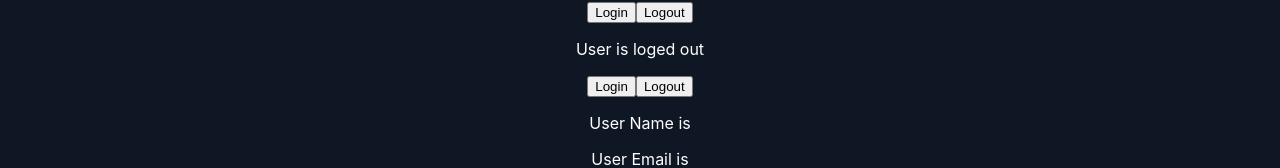
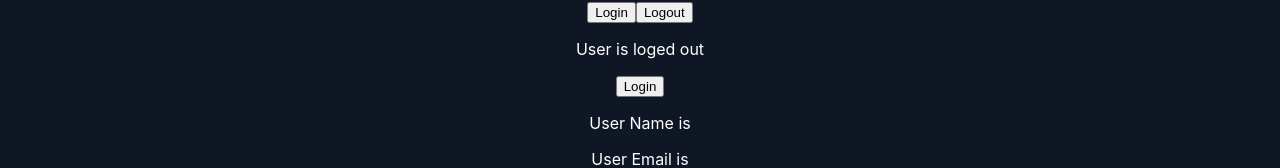
Before and after one commit to sigitariprasetyo/react-typescript, a React (Create React App) app: page / in a window 1280 px wide. Shown: the part 469-637 px from the top of the page. Built offline with nearby package versions, Linux system fonts and the light colour scheme.

Commit message:
usestate type assertion

```diff
--- a/src/components/useState/User.tsx
+++ b/src/components/useState/User.tsx
@@ -6,7 +6,7 @@ type AuthUset = {
 }
 
 export const User = () => {
-  const [user, setUser] = useState<AuthUset | null>(null)
+  const [user, setUser] = useState<AuthUset>({} as AuthUset)
 
   const handleLogin = () => {
     setUser({
@@ -15,16 +15,11 @@ export const User = () => {
     })
   }
 
-  const handleLogout = () => {
-    setUser(null)
-  }
-
   return (
     <>
       <button onClick={handleLogin}>Login</button>
-      <button onClick={handleLogout}>Logout</button>
-      <p>User Name is {user?.name}</p>
-      <p>User Email is {user?.email}</p>
+      <p>User Name is {user.name}</p>
+      <p>User Email is {user.email}</p>
     </>
   )
 }
```
